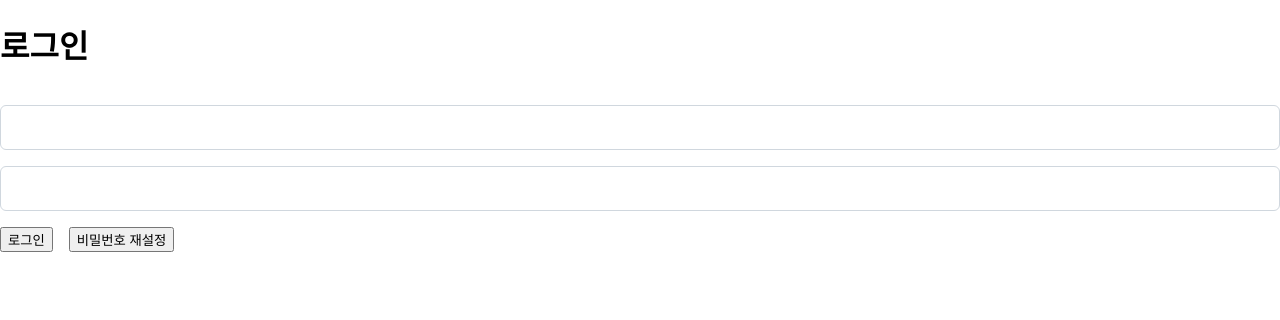
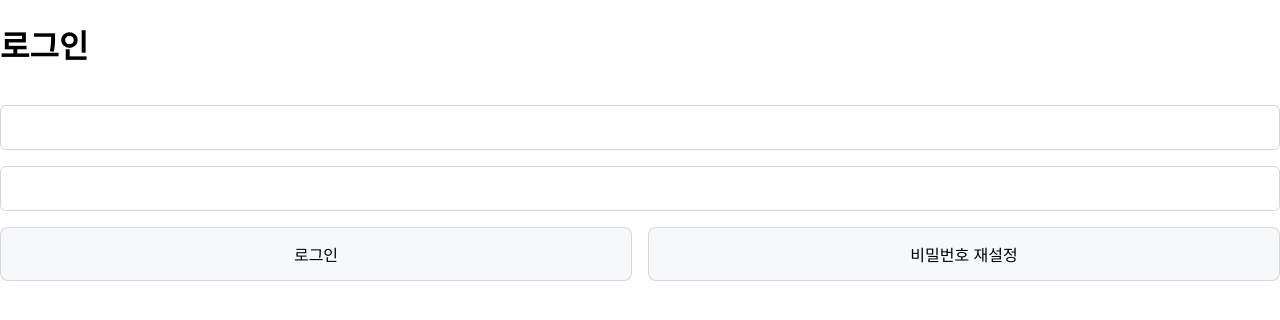
Before and after one commit to jodnddus/ably-frontend-assingment, a React (Create React App) app: page / in a window 1280 px wide. Shown: the top 320 px of the page. Built offline with nearby package versions, Linux system fonts and the light colour scheme.

Commit message:
버튼 컴포넌트 디자인

```diff
--- a/src/components/Button.tsx
+++ b/src/components/Button.tsx
@@ -31,6 +31,23 @@ function Button({
   );
 }
 
-const ButtonTag = styled.button<{ isDisable: boolean }>``;
+const ButtonTag = styled.button<{ isDisable: boolean }>`
+  color: black;
+  background-color: #f6f8fa;
+  border: 0;
+  width: 100%;
+  height: 54px;
+  border-radius: 8px;
+  font-size: 16px;
+  cursor: pointer;
+  border: 1px solid rgba(27 31 36 / 15%);
+  transition: background-color 0.3s;
+  &:hover {
+    background-color: #f3f4f6;
+  }
+  &:active {
+    background-color: #ebecf0;
+  }
+`;
 
 export default Button;
```
